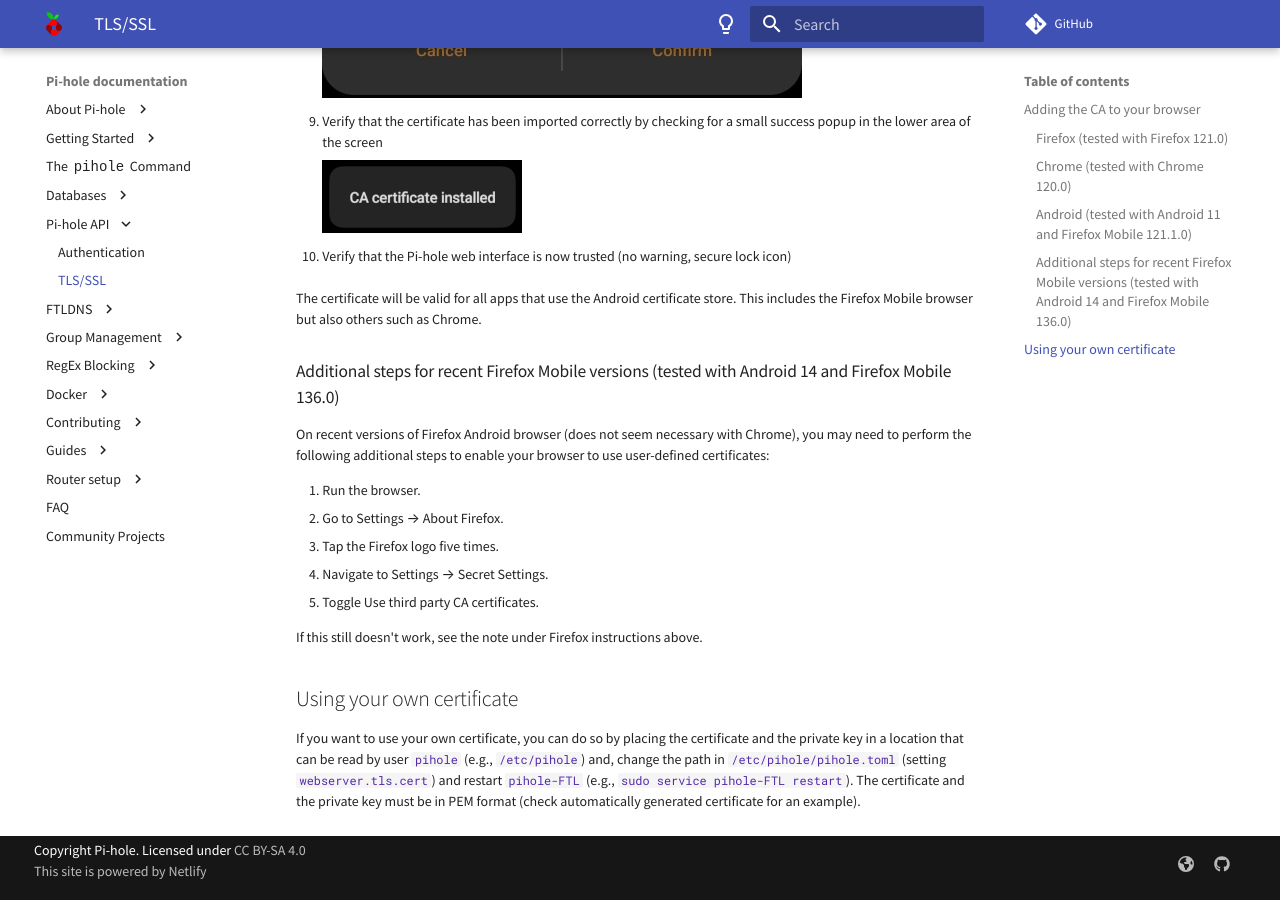
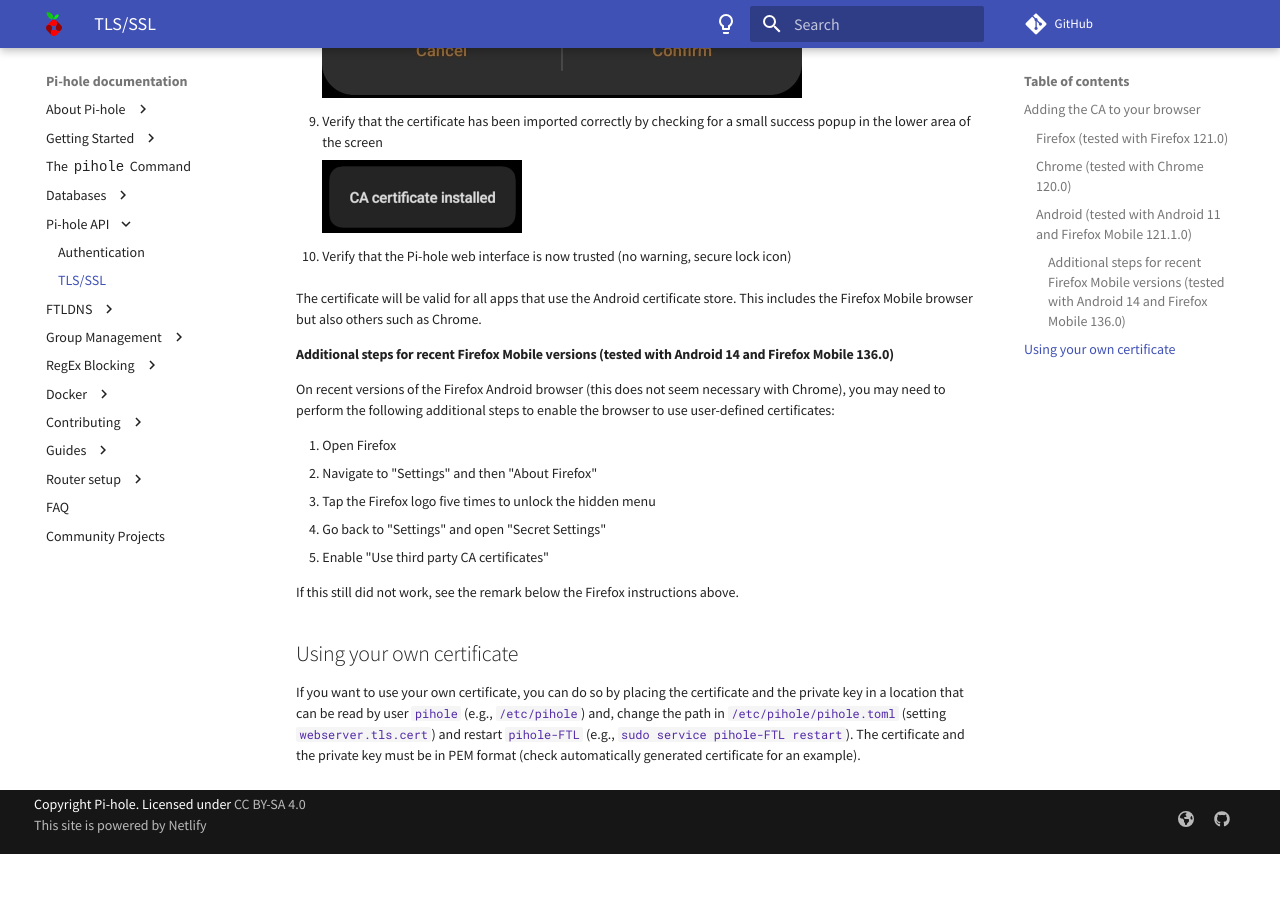
Before and after one commit to pi-hole/docs, an MkDocs documentation site: the page built from docs/api/tls.md, in a window 1280 px wide and 900 px high, scrolled down 9386 px. Built offline with MkDocs 1.6.1 and Material for MkDocs 9.7.7, drawn with Linux system fonts in a browser that asks for light colours; comment, search, counter and statistics services are not loaded; after the commit the page ends 10240 px from its top, so only the background shows below that.

Commit message:
Nest Firefox note under Android and match doc style
Use a fourth-level heading so the additional Firefox Mobile steps sit
under the Android section rather than as a sibling of it, quote the UI
labels as the surrounding Chrome/Firefox instructions do, and restore
the existing 'see the remark below the Firefox instructions above'
wording for consistency.

Signed-off-by: DL6ER <dl6er@dl6er.de>

```diff
--- a/docs/api/tls.md
+++ b/docs/api/tls.md
@@ -103,17 +103,17 @@
 
 The certificate will be valid for all apps that use the Android certificate store. This includes the Firefox Mobile browser but also others such as Chrome.
 
-### Additional steps for recent Firefox Mobile versions (tested with Android 14 and Firefox Mobile 136.0)
+#### Additional steps for recent Firefox Mobile versions (tested with Android 14 and Firefox Mobile 136.0)
 
-On recent versions of Firefox Android browser (does not seem necessary with Chrome), you may need to perform the following additional steps to enable your browser to use user-defined certificates:
+On recent versions of the Firefox Android browser (this does not seem necessary with Chrome), you may need to perform the following additional steps to enable the browser to use user-defined certificates:
 
-1. Run the browser.
-2. Go to Settings → About Firefox.
-3. Tap the Firefox logo five times.
-4. Navigate to Settings → Secret Settings.
-5. Toggle Use third party CA certificates.
+1. Open Firefox
+2. Navigate to "Settings" and then "About Firefox"
+3. Tap the Firefox logo five times to unlock the hidden menu
+4. Go back to "Settings" and open "Secret Settings"
+5. Enable "Use third party CA certificates"
 
-If this still doesn't work, see the note under Firefox instructions above.
+If this still did not work, see the remark below the Firefox instructions above.
 
 ## Using your own certificate
 
```
